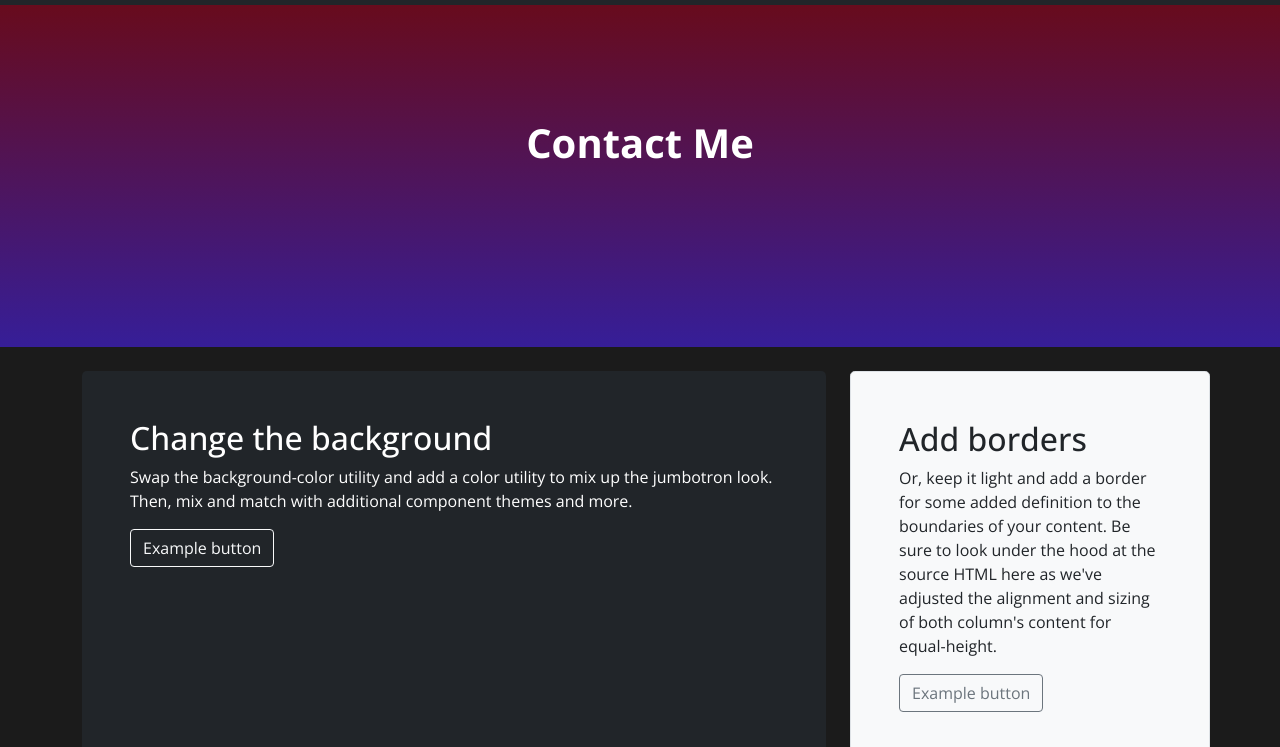
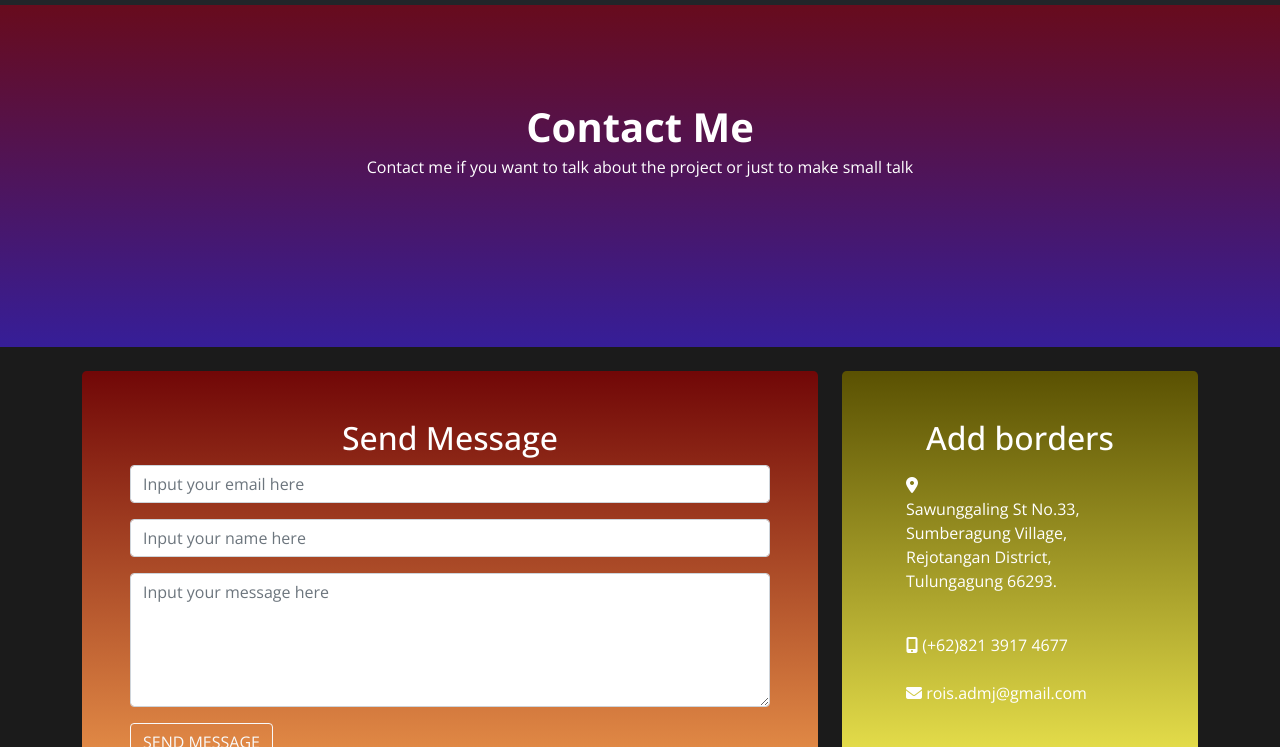
Before and after one commit to admajarois/company-profile, a website built with webpack: page src/templates/index.html in a window 1280 px wide. Both pictures are taken after a click on the link "Contact". Shown: the part 53-800 px from the top of the page. Built offline with nearby package versions, Linux system fonts and the light colour scheme.

Commit message:
some modification

```diff
--- a/src/scripts/views/pages/contact.js
+++ b/src/scripts/views/pages/contact.js
@@ -4,22 +4,45 @@ const Contact = {
             <div class="d-flex align-items-center hero-custom bg-gradient-eight">
                 <div class="custom-hero p-5">
                     <h1 class="text-center text-white fw-bold">Contact Me</h1>
+                    <p class="lh-1 text-center text-white">Contact me if you want to talk about the project or just to make small talk</p>
                 </div>
             </div>
-            <div class="container contact-section my-4">
+            <div class="container my-4">
                 <div class="row contact-section-child align-items-md-stretch">
                     <div class="col-md-8">
-                        <div class="h-100 p-5 text-white bg-dark rounded-3">
-                            <h2>Change the background</h2>
-                            <p>Swap the background-color utility and add a color utility to mix up the jumbotron look. Then, mix and match with additional component themes and more.</p>
-                            <button class="btn btn-outline-light" type="button">Example button</button>
+                        <div class="h-100 p-5 text-white bg-gradient-third rounded-3">
+                            <h2 class="text-center">Send Message</h2>
+                            <form class="form">
+                                <div class="mb-3">
+                                    <input type="email" class="form-control" placeholder="Input your email here"/>
+                                </div>
+                                <div class="mb-3">
+                                    <input type="text" class="form-control" placeholder="Input your name here"/>
+                                </div>
+                                <div class="mb-3">
+                                    <textarea class="form-control" rows="5" placeholder="Input your message here"></textarea>
+                                </div>
+                                <button type="submit" class="btn btn-outline-light">SEND MESSAGE</button>
+                            </form>
                         </div>
                     </div>
                     <div class="col-md-4">
-                        <div class="h-100 p-5 bg-light border rounded-3">
-                            <h2>Add borders</h2>
-                            <p>Or, keep it light and add a border for some added definition to the boundaries of your content. Be sure to look under the hood at the source HTML here as we've adjusted the alignment and sizing of both column's content for equal-height.</p>
-                            <button class="btn btn-outline-secondary" type="button">Example button</button>
+                        <div class="h-100 p-5 bg-gradient-fourth text-white rounded-3">
+                            <h2 class="text-center">Add borders</h2>
+                            <ul class="list-group">
+                                <li class="list-group-item border-0 bg-transparent text-white mb-2">
+                                    <i class="fas fa-map-marker-alt"></i>
+                                    <p>Sawunggaling St No.33, Sumberagung Village, Rejotangan District, Tulungagung 66293.</p>
+                                </li>
+                                <li class="list-group-item border-0 bg-transparent text-white mb-2">
+                                    <i class="fas fa-mobile-alt"></i>
+                                    (+62)821 3917 4677
+                                </li>
+                                <li class="list-group-item border-0 bg-transparent text-white mb-2">
+                                    <i class="fas fa-envelope"></i>
+                                    rois.admj@gmail.com
+                                </li>
+                            </ul>
                         </div>
                     </div>
                 </div>
--- a/src/styles/styles.sass
+++ b/src/styles/styles.sass
@@ -83,10 +83,10 @@ main
     top: 30vh;
     left: 10vmax;
 
-.contact-section
-    position: relative;
-    min-height: 50vh;
+// .contact-section
+//     position: relative;
+//     min-height: 50vh;
 
-.contact-section-child
-    position: absolute;
-    top: 0;
+// .contact-section-child
+//     position: absolute;
+//     bottom: 5vh;
```
Also changed, not shown: src/styles/styles.css, 1 other file.
